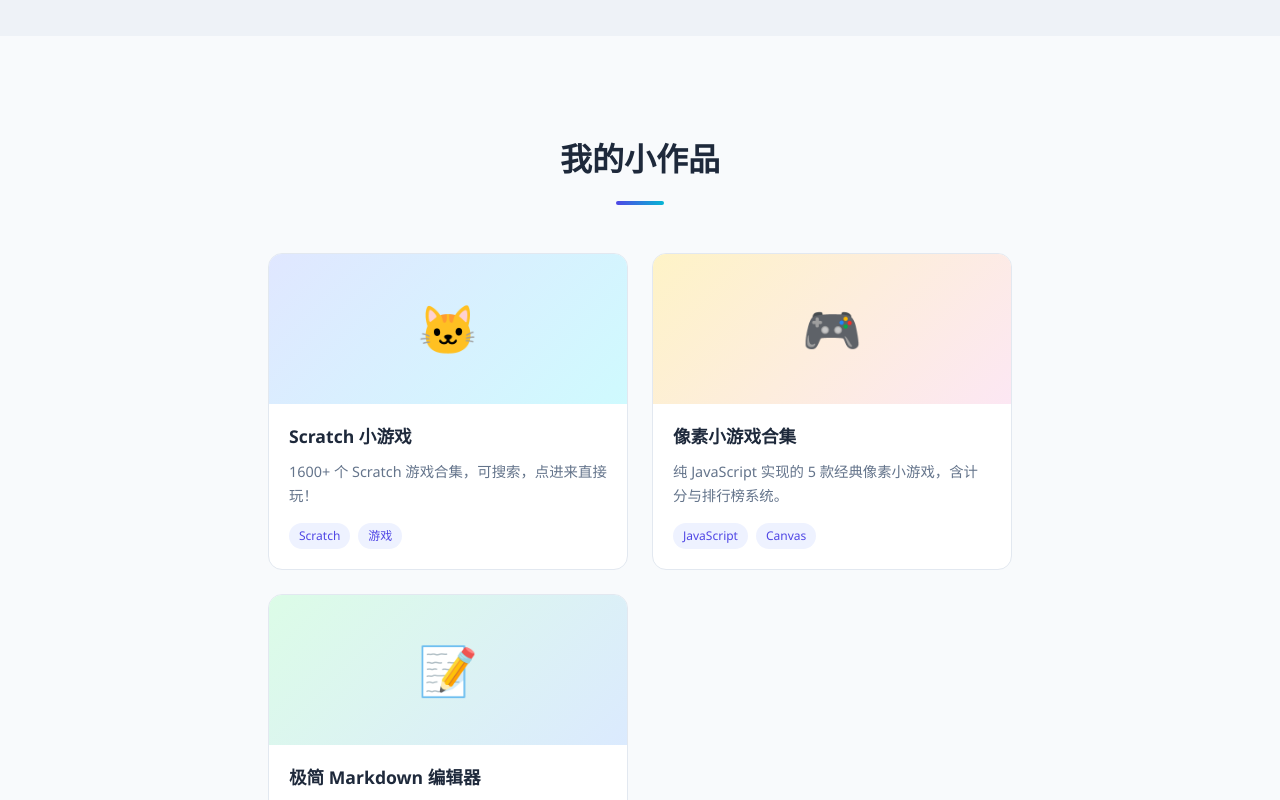
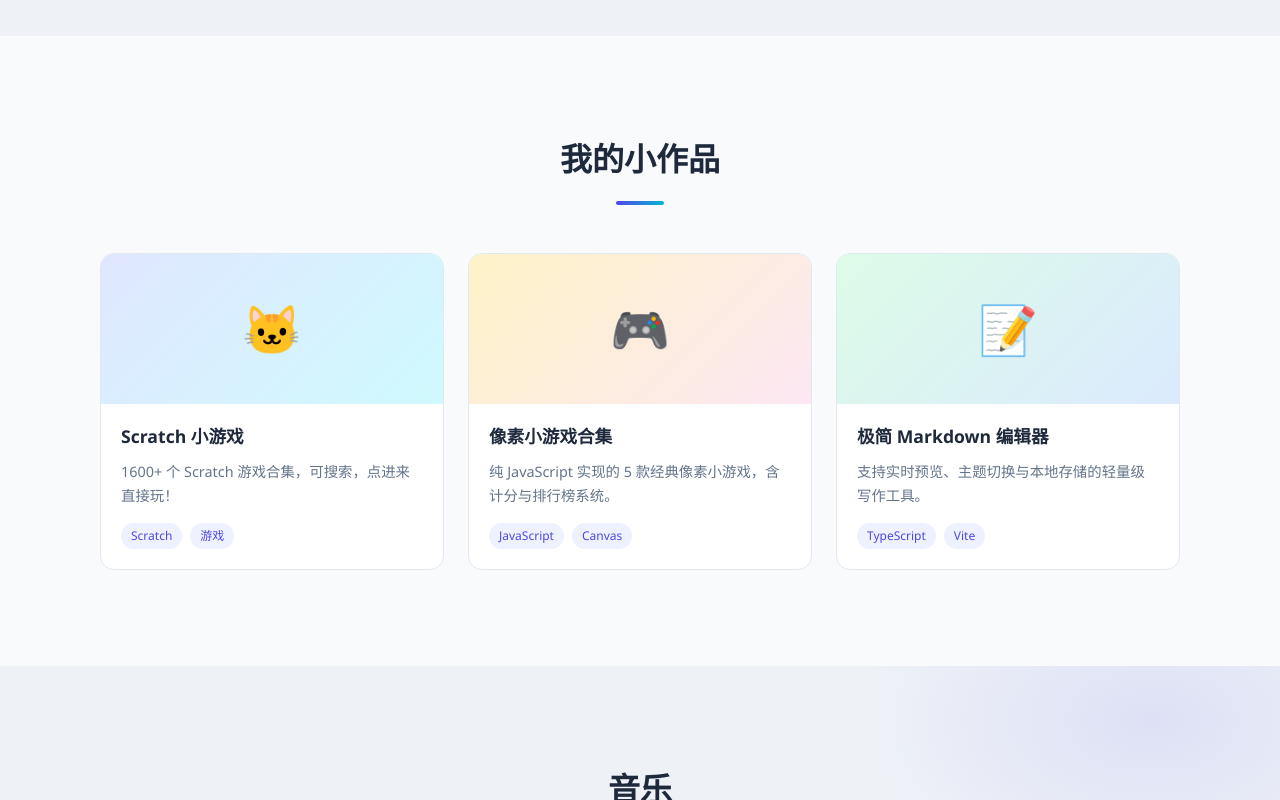
Before and after one commit to Hjy2014/Hjy2014.github.io, a plain HTML site: page index.html in a window 1280 px wide. Shown: the part 2000-2800 px from the top of the page. Drawn offline with Linux system fonts and the light colour scheme; no server answers.

Commit message:
batch148: home projects env switch - restore placeholder cards (pixel games / markdown editor) on production, hide game cards; dev server keeps game cards

```diff
--- a/css/style.css
+++ b/css/style.css
@@ -135,12 +135,9 @@
 .skill-card p { color: var(--text-muted); font-size: 0.88rem; }
 
 /* ============ 作品 ============ */
-.projects-grid {
-  display: grid; gap: 24px;
-  /* 第143批：卡片数量会变（两款游戏暂隐），用 auto-fit 让可见卡片自动居中排布 */
-  grid-template-columns: repeat(auto-fit, minmax(0, 360px));
-  justify-content: center;
-}
+/* 第146批：三张卡都回来了，网格恢复成原先的「三张一排」（第143批为单卡居中的 auto-fit 已不需要）。
+   ≤900px 由响应式媒体查询降为单列，与原先一致。 */
+.projects-grid { display: grid; grid-template-columns: repeat(3, 1fr); gap: 24px; }
 .project-card {
   background: var(--surface); border: 1px solid var(--border); border-radius: var(--radius);
   overflow: hidden; transition: transform 0.25s, box-shadow 0.25s;
```
